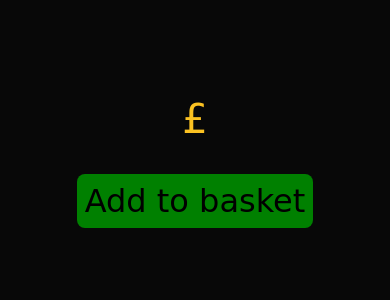
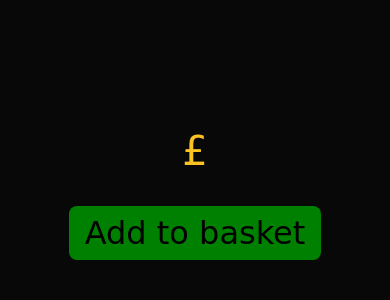
Before and after one commit to tomhaire87/pheonix, a Django app: template store/templates/store/products/single.html in a window 390 px wide. Shown: the part 89-389 px from the top of the page. Run offline with Django 4.2, Linux system fonts and the light colour scheme; the template is opened without the code that fills it, so the values that code supplies are empty; some web fonts are replaced.

Commit message:
update single.css

```diff
--- a/store/static/store/css/single.css
+++ b/store/static/store/css/single.css
@@ -1,8 +1,10 @@
 .product_detail_container {
+    margin-top: 2rem;
     display: grid;
     grid-template-columns: 1fr;
     justify-items: center;
     grid-gap: 2rem;
+    text-align: center;
 }
 
 .product_detail_container img {
@@ -25,10 +27,21 @@
 }
 
 .product_detail_container .btn {
-    padding: 0.5rem;
+    padding: 0.5rem 1rem;
     font-size: 2rem;
     background-color: green;
     border: none;
     border-radius: 0.5rem;
     cursor: pointer;
 }
+
+@media (max-width: 486px) {
+    .product_detail_container h1 {
+        font-size: 2rem;
+    }
+
+    .product_detail_container p {
+        font-size: 1.5rem;
+    }
+
+}
```
